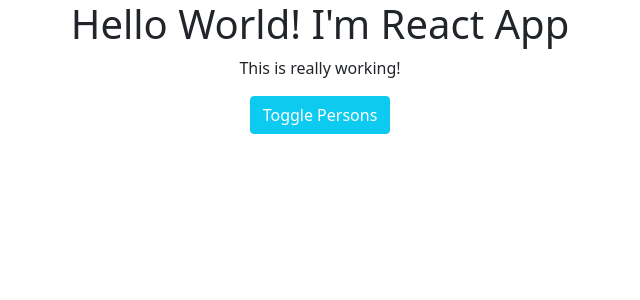
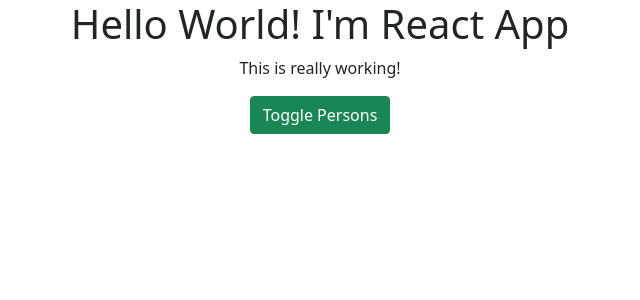
Before and after one commit to Russkazkin/react-course-m3, a React (Create React App) app: page / in a window 1280 px wide. Shown: the top 300 px of the page, without its empty margins (320-960 px from the left). Built offline with nearby package versions, Linux system fonts and the light colour scheme.

Commit message:
Change button styling

```diff
--- a/src/App.js
+++ b/src/App.js
@@ -67,7 +67,7 @@
             <div className="App container">
                 <h1>Hello World! I'm React App</h1>
                 <p>This is really working!</p>
-                <button className={"btn " + (this.state.showPersons ? 'btn-success' : 'btn-info')} style={style} onClick={this.togglePersonsHandler}>Toggle Persons</button>
+                <button className={"btn " + (this.state.showPersons ? 'btn-danger' : 'btn-success')} style={style} onClick={this.togglePersonsHandler}>Toggle Persons</button>
                 {persons}
             </div>
         );
```
